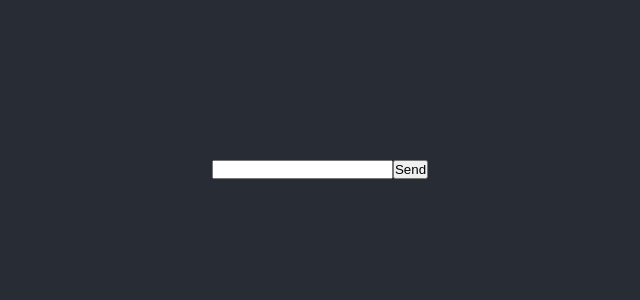
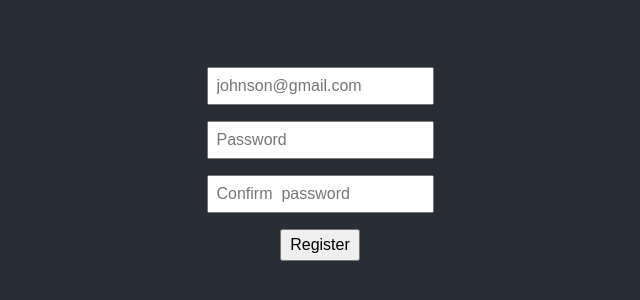
Before and after one commit to imagickid/todos_with_context_api, a React (Create React App) app in the folder my-app/: page / in a window 1280 px wide. Shown: the part 236-536 px from the top of the page, without its empty margins (320-960 px from the left). Built offline with nearby package versions, Linux system fonts and the light colour scheme.

Commit message:
input validation

```diff
--- a/my-app/src/App.js
+++ b/my-app/src/App.js
@@ -1,42 +1,87 @@
 import styles from './App.module.css';
-import * as yup from 'yup';
-import { yupResolver } from '@hookform/resolvers/yup';
-import { useForm } from 'react-hook-form';
-
-const fieldScheme = yup.object().shape({
-	login: yup
-		.string()
-		.matches(/^[\w_]*$/, 'Use letters, numbers and _.')
-		.max(20, 'Less than 20 symbols.')
-		.min(3, 'More than 3 symbols.'),
-});
+import { useState, useRef } from 'react';
 
 export const App = () => {
-	const {
-		register,
-		handleSubmit,
-		formState: { errors },
-	} = useForm({
-		defaultValues: {
-			login: '',
-		},
-		resolver: yupResolver(fieldScheme),
-	});
+	const [email, setEmail] = useState('');
+	const [password, setPassword] = useState('');
+	const [confirmPassword, setConfirmPassword] = useState('');
+	const [errorMsg, setErrorMsg] = useState(null);
+	let error = null;
 
-	const loginError = errors.login?.message;
+	const submitButtonRef = useRef(null);
 
-	const onSubmit = (formData) => {
-		console.log(formData);
+	const onEmailChange = ({ target }) => {
+		setEmail(target.value);
+
+		if (!/^[\w-\.]+@([\w-]+\.)+[\w-]{2,4}$/.test(target.value)) {
+			error = 'Invalid email format';
+		}
+		setErrorMsg(error);
+	};
+
+	const onPasswordChange = ({ target }) => {
+		setPassword(target.value);
+
+		if (!/^(?=.*[a-z])(?=.*[0-9])(?=.*[!@#$%^&*])/.test(target.value)) {
+			error = 'Incorrect Password. Use letters, numbers and symbols';
+		} else if (!/[A-Z]/.test(target.value)) {
+			error = 'Incorrect Password. Include at least 1 capital letter';
+		} else if (!/(?=.{8,20}$)/.test(target.value))
+			error = 'Use minimum 8 and maximum 20 characters';
+		setErrorMsg(error);
+	};
+
+	const onConfirmPasswordChange = ({ target }) => {
+		setConfirmPassword(target.value);
+		if (target.value === password) submitButtonRef.current.focus();
+	};
+
+	const handleSubmit = (event) => {
+		event.preventDefault();
+		if (password !== confirmPassword) {
+			error = 'Passwords do not match';
+			setErrorMsg(error);
+			setPassword('');
+			setConfirmPassword('');
+		}
+		console.log(email);
+		console.log(password);
+		console.log(confirmPassword);
 	};
 
 	return (
 		<div className={styles.app}>
 			<div className={styles.header}>
-				<form onSubmit={handleSubmit(onSubmit)}>
-					{loginError && <div className={styles.errorLabels}>{loginError}</div>}
-					<input type="text" name="login" {...register('login')} />
-					<button type="submit" disabled={!!loginError}>
-						Send
+				<form className={styles.form} onSubmit={handleSubmit}>
+					{errorMsg && <div className={styles.errorLabels}>{errorMsg}</div>}
+					<input
+						type="email"
+						name="email"
+						value={email}
+						placeholder="johnson@gmail.com"
+						onChange={onEmailChange}
+					/>
+					<input
+						type="password"
+						name="password"
+						placeholder="Password"
+						value={password}
+						onChange={onPasswordChange}
+					/>
+					<input
+						type="password"
+						name="password"
+						placeholder="Confirm  password"
+						value={confirmPassword}
+						onChange={onConfirmPasswordChange}
+					/>
+					<button
+						className={styles.button}
+						ref={submitButtonRef}
+						type="submit"
+						disabled={errorMsg !== null}
+					>
+						Register
 					</button>
 				</form>
 			</div>
--- a/my-app/src/App.module.css
+++ b/my-app/src/App.module.css
@@ -13,6 +13,23 @@
 	color: white;
 }
 
+.form {
+	display: grid;
+	gap: 1rem;
+	place-items: center;
+}
+
 .errorLabel {
 	color: red;
 }
+
+input {
+	font-size: 1rem;
+	padding: 0.5rem;
+}
+
+.button {
+	height: 2rem;
+	width: 5rem;
+	font-size: 1rem;
+}
```
